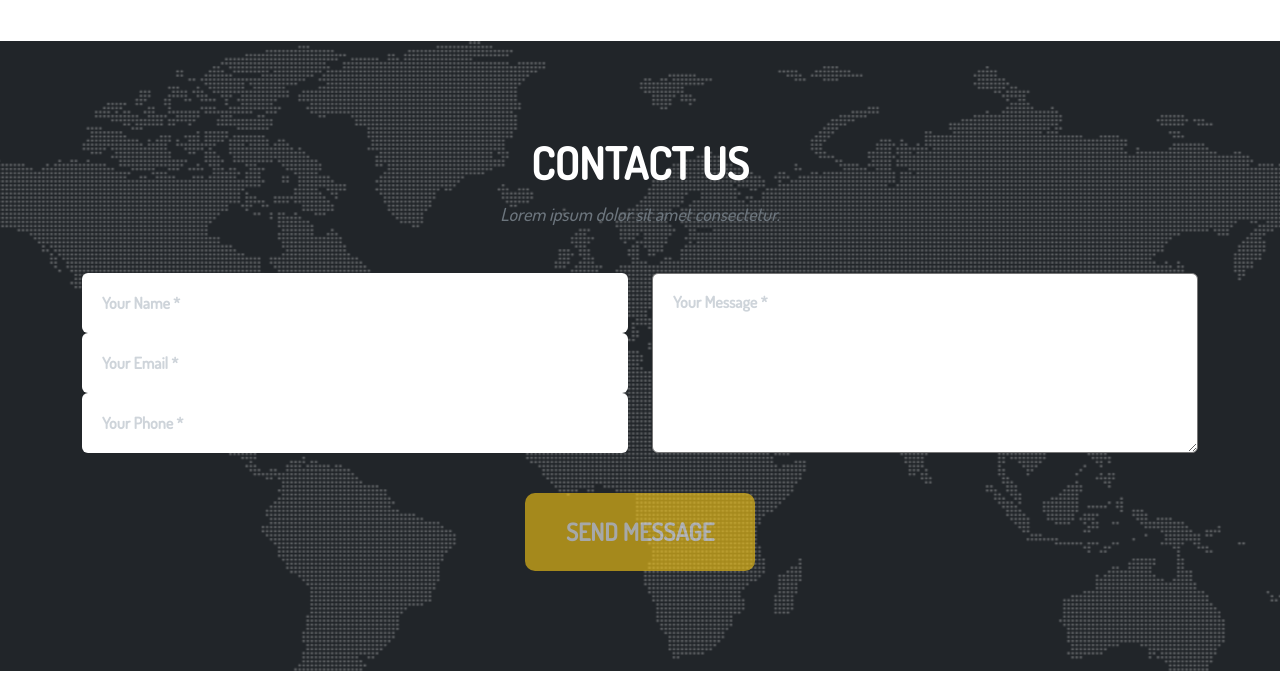
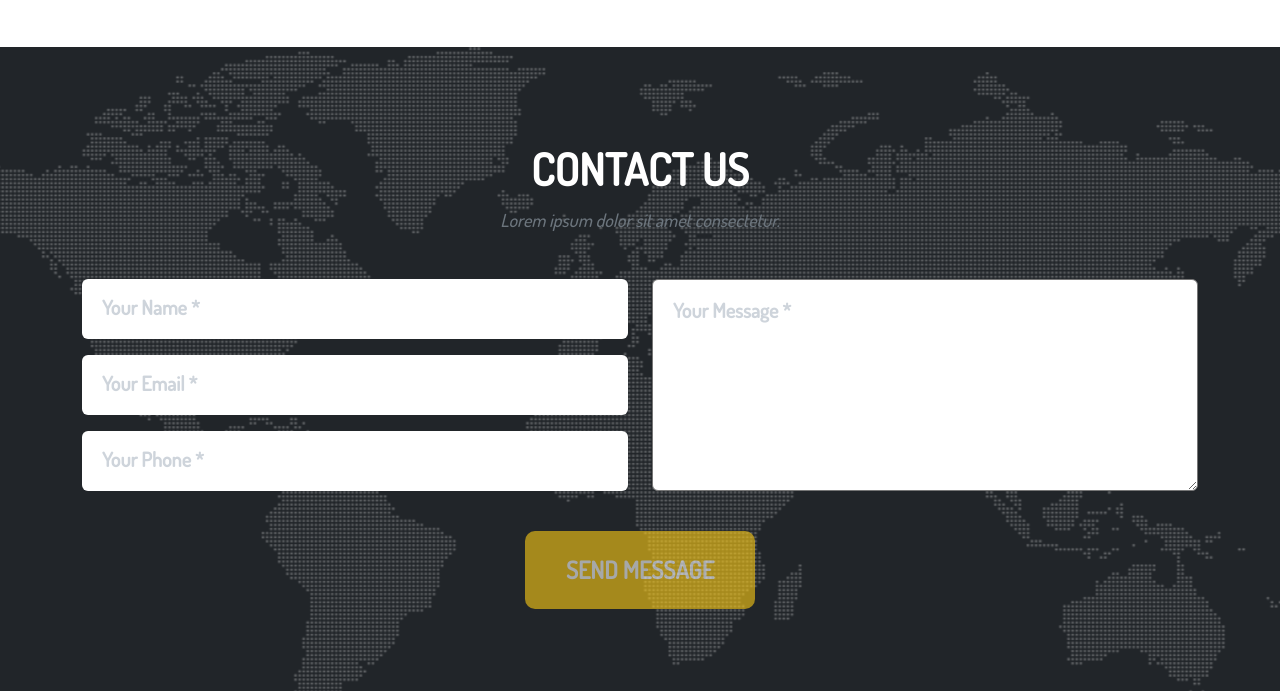
Before and after one commit to Marif4776677/StartBootstrap, a plain HTML site: page index.html in a window 1280 px wide. Shown: the part 5150-5841 px from the top of the page. Drawn offline with nearby package versions, Linux system fonts and the light colour scheme.

Commit message:
all-done

```diff
--- a/_contact.sass
+++ b/_contact.sass
@@ -22,7 +22,7 @@
                 font-weight: 500
                 font-style: italic
                 margin: 0 0 50px
-    form
+    .form
         height: 100%
         input, .message
             display: block
@@ -30,12 +30,15 @@
             width: 100%
             border-radius: 6px
             &::placeholder
-                color: #ced4da
+                font-size: 20px
+                color: #ced4db
                 font-weight: 700
         .message
             height: 100%
             &:hover
                 cursor: text
+        #phone
+            margin-bottom: 0
     .btn
         font-size: 24px
         font-weight: 700
--- a/_team.sass
+++ b/_team.sass
@@ -4,13 +4,13 @@
     .textbox
         overflow: hidden
         h1
-            font-size: 40px
+            font-size: 42px
             font-weight: 700
             margin: 0 0 20px
             &:hover
                 cursor: text
         h3
-            font-size: 14px
+            font-size: 18px
             color: #6c757d
             font-weight: 500
             font-style: italic
--- a/index.html
+++ b/index.html
@@ -334,7 +334,7 @@
                         </div>
                     </div>
                     <div class="col-lg-4 col-md-12">
-                        <div class="box d-flex flex-column align-items-center">
+                        <div class="box d-flex flex-column align-items-center mt-5 mt-lg-0">
                             <div class="imgbox">
                                 <img src="/assets/img/team/2.jpg" alt="">
                             </div>
@@ -356,7 +356,7 @@
                         </div>
                     </div>
                     <div class="col-lg-4 col-md-12">
-                        <div class="box d-flex flex-column align-items-center">
+                        <div class="box d-flex flex-column align-items-center mt-5 mt-lg-0">
                             <div class="imgbox">
                                 <img src="/assets/img/team/3.jpg" alt="">
                             </div>
@@ -443,16 +443,16 @@
                 </div>
                 <div class="row">
                     <div class="col-md-6">
-                        <form>
-                            <input type="text" placeholder="Your Name *">
-                            <input type="text" placeholder="Your Email *">
-                            <input type="text" placeholder="Your Phone *">
-                        </form>
+                        <div class="form">
+                            <input class="mb-3" id="name" type="text" placeholder="Your Name *">
+                            <input class="mb-3" id="email" type="text" placeholder="Your Email *">
+                            <input class="mb-md-0 mb-3" id="phone" type="text" placeholder="Your Phone *">
+                        </div>
                     </div>
                     <div class="col-md-6">
-                        <form>
-                            <textarea class="message" type="text" placeholder="Your Message *" name="" id=""></textarea>
-                        </form>
+                        <div class="form">
+                            <textarea class="message mb-3" type="text" placeholder="Your Message *" name="" id=""></textarea>
+                        </div>
                     </div>
                 </div>
                 <div class="row">
```
Also changed, not shown: style.css, 1 other file.
